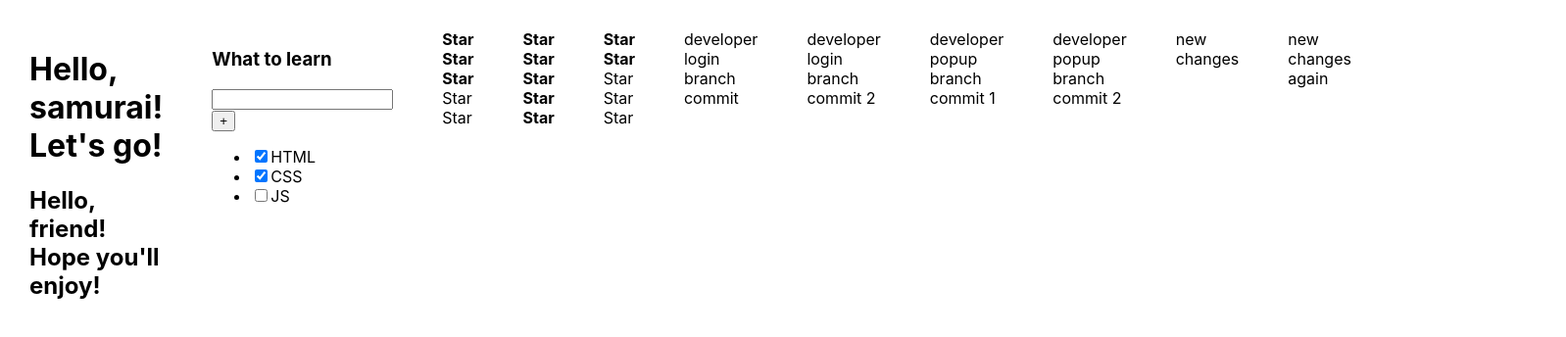
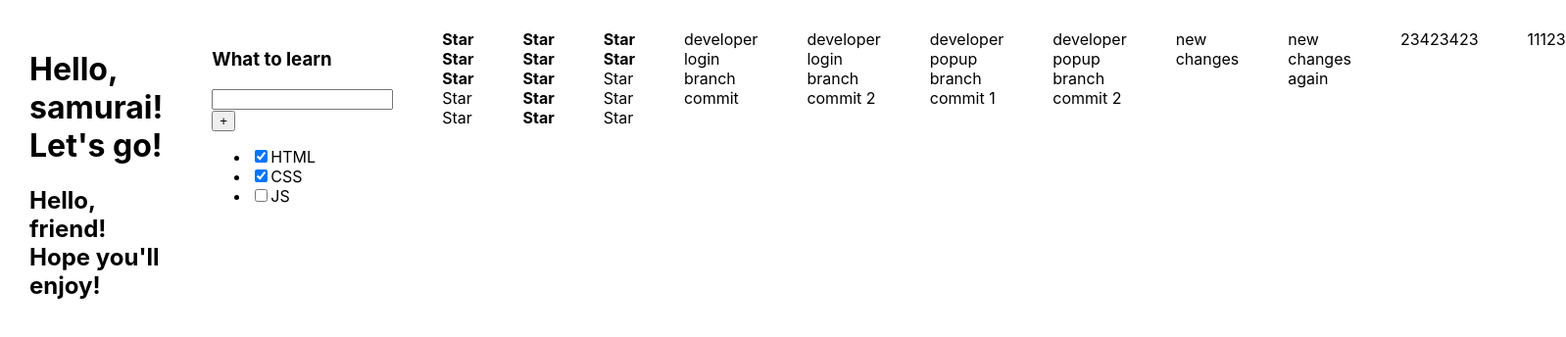
Before and after one commit to IJTINK7/Practice, a React (Create React App) app: page / in a window 1280 px wide. Shown: the top 344 px of the page at 98% size, 1598 px wide, since content can reach past the window. Built offline with nearby package versions, Linux system fonts and the light colour scheme.

Commit message:
Adding Stashed code

```diff
--- a/src/App.tsx
+++ b/src/App.tsx
@@ -18,6 +18,8 @@ function App() {
 			<div>developer popup branch commit 2</div>
 			<div>new changes</div>
 			<div>new changes again</div>
+			<div>23423423</div>
+			<div>11123</div>
 		</div>
 	)
 }
```
